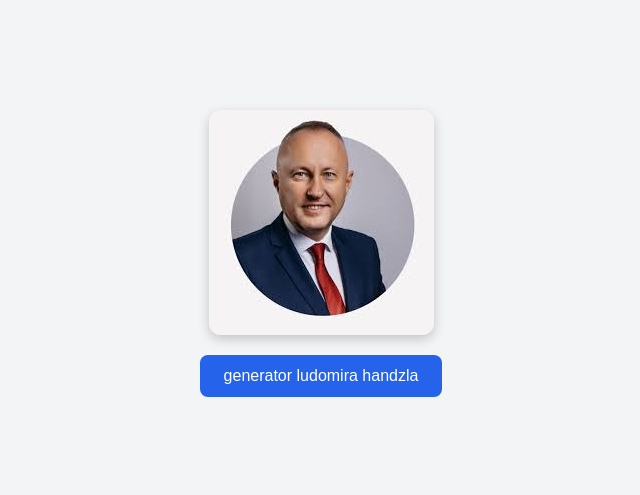
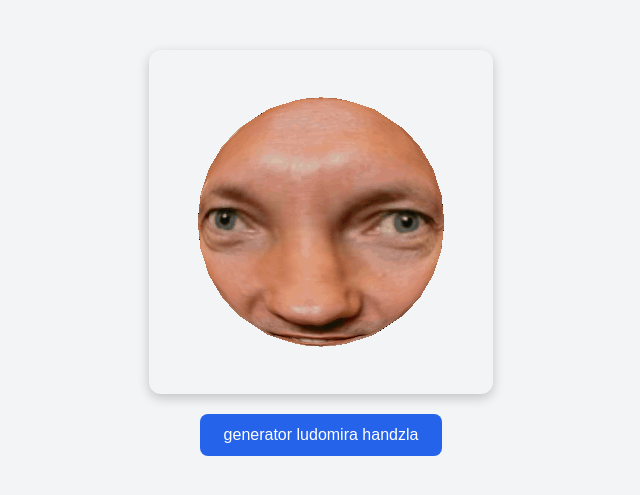
Before and after one commit to scasia/handzel, a plain HTML site: page index.html in a window 1280 px wide. Shown: the part 147-642 px from the top of the page, without its empty margins (319-959 px from the left). Drawn offline with Linux system fonts and the light colour scheme.

Commit message:
Update index.html

```diff
--- a/index.html
+++ b/index.html
@@ -38,7 +38,7 @@
   </style>
 </head>
 <body>
-  <img src="handzel.jpg" alt="Handzel">
+  <img src="handzel.gif" alt="jajo">
   <button onclick="window.location.href='/handzel.html'">generator ludomira handzla</button>
 </body>
 </html>
```
